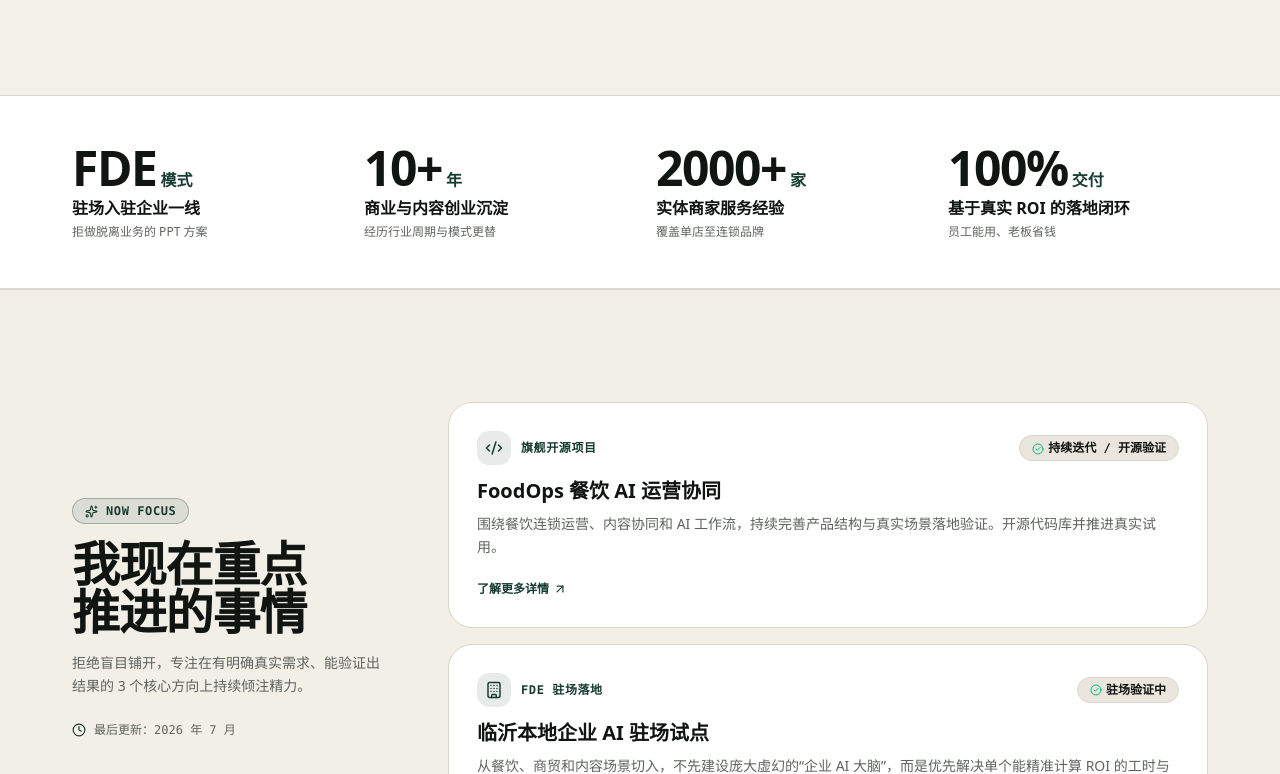
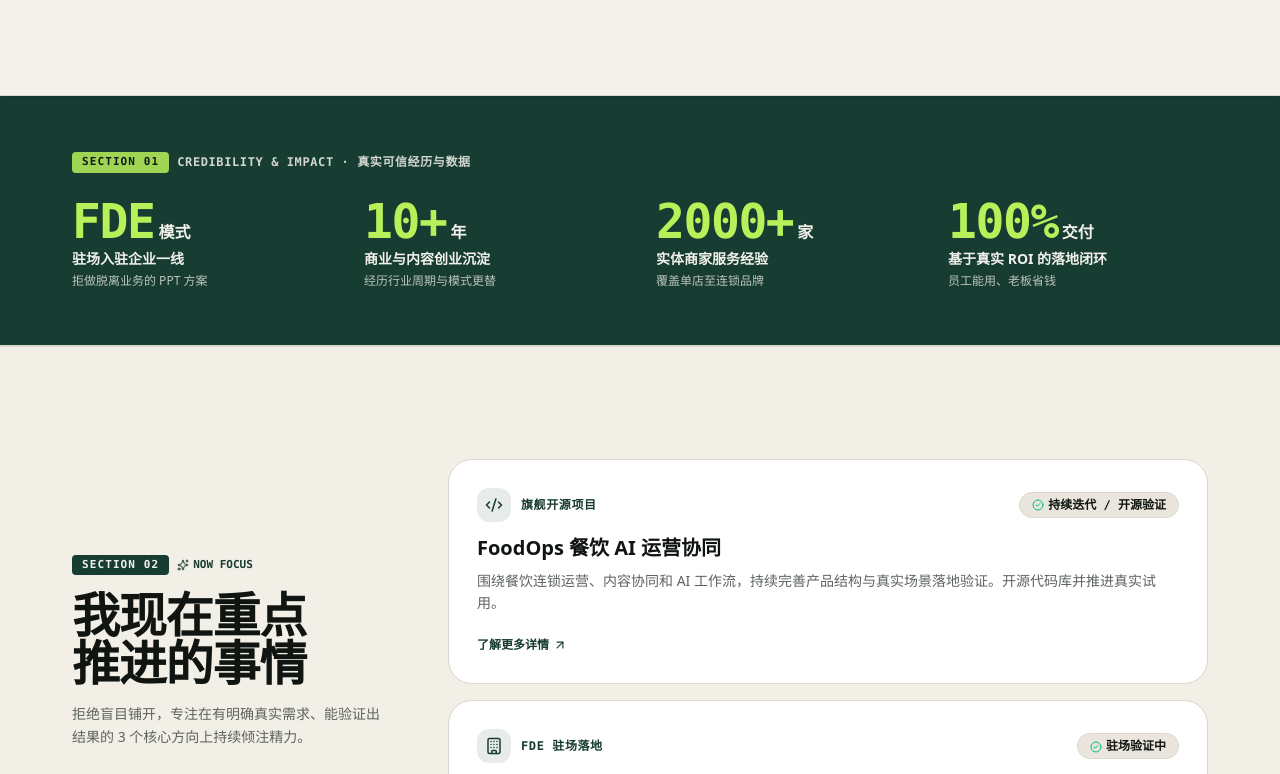
Before and after one commit to wangsalin/salin-site, a Next.js app: page / in a window 1280 px wide. Shown: the part 706-1480 px from the top of the page. Built offline with nearby package versions, Linux system fonts and the light colour scheme.

Commit message:
Enhance visual section demarcation: add SECTION 01 to 12 badges and alternating background contrast for maximum scannability

```diff
--- a/src/components/home/contact-cta.tsx
+++ b/src/components/home/contact-cta.tsx
@@ -5,10 +5,19 @@
 export function ContactCta() {
   return (
     <section
-      className="py-24 md:py-32"
+      className="py-16 sm:py-24 md:py-28"
       style={{ background: "var(--brand)" }}
     >
-      <div className="max-w-[1200px] mx-auto px-6 md:px-8">
+      <div className="max-w-[1200px] mx-auto px-4 sm:px-6 md:px-8">
+        <div className="flex items-center gap-2 mb-6 opacity-85">
+          <span className="text-[11px] font-mono font-extrabold uppercase tracking-widest px-2.5 py-0.5 rounded bg-[var(--accent)] text-[var(--accent-foreground)]">
+            SECTION 12
+          </span>
+          <span className="text-xs font-mono font-bold uppercase tracking-wider text-[var(--brand-foreground)]">
+            NEXT STEPS · 预约沟通与联系 CTA
+          </span>
+        </div>
+
         <div className="grid md:grid-cols-[1fr_280px] gap-12 items-center">
           {/* 左侧主内容 */}
           <div>
--- a/src/components/home/cooperation-section.tsx
+++ b/src/components/home/cooperation-section.tsx
@@ -11,11 +11,12 @@
         {/* 标题 */}
         <div className="max-w-3xl mb-10 sm:mb-14">
           <div className="flex items-center gap-2 mb-3">
-            <span className="p-1 rounded-md bg-[var(--brand)] text-[var(--brand-foreground)]">
+            <span className="text-[11px] font-mono font-extrabold uppercase tracking-widest px-2.5 py-0.5 rounded bg-[var(--brand)] text-[var(--brand-foreground)]">
+              SECTION 08
+            </span>
+            <span className="text-xs font-mono font-bold uppercase tracking-wider text-[var(--brand)] flex items-center gap-1">
               <Handshake size={14} />
-            </span>
-            <span className="text-xs font-mono font-bold uppercase tracking-wider text-[var(--brand)]">
-              HOW WE CAN WORK TOGETHER
+              HOW WE CAN WORK TOGETHER · 合作方式与双向选择
             </span>
           </div>
           <h2 className="text-2xl sm:text-4xl font-extrabold tracking-tight mb-4" style={{ color: "var(--text-primary)" }}>
--- a/src/components/home/credibility-strip.tsx
+++ b/src/components/home/credibility-strip.tsx
@@ -3,31 +3,36 @@
 export function CredibilityStrip() {
   return (
     <section
-      className="border-y border-[var(--border)] py-12"
-      style={{ background: "var(--surface)" }}
+      className="border-y border-[var(--border)] py-12 md:py-14 bg-[var(--brand)] text-[var(--brand-foreground)] shadow-inner"
     >
-      <div className="max-w-[1200px] mx-auto px-6 md:px-8">
-        <div className="grid grid-cols-2 md:grid-cols-4 gap-8">
+      <div className="max-w-[1200px] mx-auto px-4 sm:px-6 md:px-8">
+        <div className="flex items-center gap-2 mb-6 opacity-85">
+          <span className="text-[11px] font-mono font-extrabold uppercase tracking-widest px-2.5 py-0.5 rounded bg-[var(--accent)] text-[var(--accent-foreground)]">
+            SECTION 01
+          </span>
+          <span className="text-xs font-mono font-bold uppercase tracking-wider">
+            CREDIBILITY & IMPACT · 真实可信经历与数据
+          </span>
+        </div>
+
+        <div className="grid grid-cols-2 md:grid-cols-4 gap-6 sm:gap-8">
           {credibilityStats.map((stat) => (
-            <div key={stat.label} className="relative group">
-              <div className="flex items-baseline gap-1 mb-1">
+            <div key={stat.label} className="relative space-y-1">
+              <div className="flex items-baseline gap-1">
                 <span
-                  className="text-4xl md:text-5xl font-extrabold tracking-tight"
-                  style={{ color: "var(--text-primary)", letterSpacing: "-0.03em" }}
+                  className="text-4xl sm:text-5xl font-black tracking-tight font-mono text-[var(--accent)]"
+                  style={{ letterSpacing: "-0.03em" }}
                 >
                   {stat.number}
                 </span>
-                <span
-                  className="text-base font-bold"
-                  style={{ color: "var(--brand)" }}
-                >
+                <span className="text-base font-extrabold text-[var(--brand-foreground)]">
                   {stat.unit}
                 </span>
               </div>
-              <p className="text-base font-bold mb-1" style={{ color: "var(--text-primary)" }}>
+              <p className="text-sm font-bold text-[var(--brand-foreground)]">
                 {stat.label}
               </p>
-              <p className="text-xs" style={{ color: "var(--text-secondary)" }}>
+              <p className="text-xs opacity-75">
                 {stat.sublabel}
               </p>
             </div>
--- a/src/components/home/featured-projects.tsx
+++ b/src/components/home/featured-projects.tsx
@@ -18,8 +18,17 @@
   const projects = getFeaturedProjects();
 
   return (
-    <section className="py-24 md:py-32 bg-grid-pattern">
+    <section className="py-16 sm:py-24 md:py-28 border-t border-[var(--border)] bg-[var(--surface)]">
       <div className="max-w-[1200px] mx-auto px-4 sm:px-6 md:px-8">
+        <div className="flex items-center gap-2 mb-4">
+          <span className="text-[11px] font-mono font-extrabold uppercase tracking-widest px-2.5 py-0.5 rounded bg-[var(--brand)] text-[var(--brand-foreground)]">
+            SECTION 06
+          </span>
+          <span className="text-xs font-mono font-bold uppercase tracking-wider text-[var(--brand)]">
+            PROJECT MATRIX · 代表项目与软件
+          </span>
+        </div>
+
         <div className="flex flex-col md:flex-row md:items-end justify-between gap-6 mb-12">
           <SectionHeading
             label="真实项目矩阵"
--- a/src/components/home/flagship-foodops.tsx
+++ b/src/components/home/flagship-foodops.tsx
@@ -11,9 +11,12 @@
       <div className="max-w-[1200px] mx-auto px-4 sm:px-6 md:px-8 relative z-10">
         {/* 旗舰徽章 */}
         <div className="flex items-center gap-2 mb-4">
+          <span className="text-[11px] font-mono font-extrabold uppercase tracking-widest px-2.5 py-0.5 rounded bg-[var(--brand)] text-[var(--brand-foreground)]">
+            SECTION 05
+          </span>
           <span className="px-3 py-1 rounded-full text-xs font-mono font-extrabold bg-[var(--brand)] text-[var(--brand-foreground)] shadow-md flex items-center gap-1.5 uppercase">
             <Sparkles size={13} />
-            FLAGSHIP CASE STUDY
+            FLAGSHIP CASE STUDY · 旗舰案例
           </span>
           <span className="text-xs font-mono font-bold px-2.5 py-1 rounded-full border border-emerald-500/30 bg-emerald-500/10 text-emerald-600">
             持续迭代 / 开源验证
--- a/src/components/home/journey-section.tsx
+++ b/src/components/home/journey-section.tsx
@@ -5,13 +5,22 @@
 
 export function JourneySection() {
   return (
-    <section className="py-24 md:py-32">
-      <div className="max-w-[1200px] mx-auto px-6 md:px-8">
+    <section className="py-16 sm:py-24 md:py-28 border-t border-[var(--border)] bg-[var(--surface)]">
+      <div className="max-w-[1200px] mx-auto px-4 sm:px-6 md:px-8">
+        <div className="flex items-center gap-2 mb-4">
+          <span className="text-[11px] font-mono font-extrabold uppercase tracking-widest px-2.5 py-0.5 rounded bg-[var(--brand)] text-[var(--brand-foreground)]">
+            SECTION 03
+          </span>
+          <span className="text-xs font-mono font-bold uppercase tracking-wider text-[var(--brand)]">
+            CAREER & JOURNEY · 狗哥的真实经历
+          </span>
+        </div>
+
         <SectionHeading
           label="经历履历"
           title="我不是从 AI 开始的。"
           description="先在内容传播中理解消费者，再下场实体经营经历血与火，最后才用技术把所有断点串起来。"
-          className="mb-16"
+          className="mb-12 sm:mb-16"
         />
 
         <div className="relative">
--- a/src/components/home/latest-notes.tsx
+++ b/src/components/home/latest-notes.tsx
@@ -8,8 +8,17 @@
   const notes = getFeaturedNotes().slice(0, 3);
 
   return (
-    <section className="py-24 md:py-32">
-      <div className="max-w-[1200px] mx-auto px-6 md:px-8">
+    <section className="py-16 sm:py-24 md:py-28 border-t border-[var(--border)] bg-[var(--surface)]">
+      <div className="max-w-[1200px] mx-auto px-4 sm:px-6 md:px-8">
+        <div className="flex items-center gap-2 mb-4">
+          <span className="text-[11px] font-mono font-extrabold uppercase tracking-widest px-2.5 py-0.5 rounded bg-[var(--brand)] text-[var(--brand-foreground)]">
+            SECTION 09
+          </span>
+          <span className="text-xs font-mono font-bold uppercase tracking-wider text-[var(--brand)]">
+            PRACTICE NOTES · 实践记录与深度复盘
+          </span>
+        </div>
+
         <div className="flex flex-col md:flex-row md:items-end justify-between gap-6 mb-12">
           <SectionHeading
             label="实践记录"
--- a/src/components/home/now-section.tsx
+++ b/src/components/home/now-section.tsx
@@ -41,9 +41,14 @@
         <div className="grid lg:grid-cols-[320px_1fr] gap-8 lg:gap-14 items-start">
           {/* 左侧：NOW 大号标题 */}
           <div className="space-y-4 lg:sticky lg:top-24">
-            <div className="inline-flex items-center gap-2 px-3 py-1 rounded-full border border-[var(--brand)]/30 bg-[var(--brand)]/10 text-[var(--brand)] text-xs font-bold font-mono uppercase tracking-wider">
-              <Sparkles size={13} />
-              NOW FOCUS
+            <div className="flex items-center gap-2">
+              <span className="text-[11px] font-mono font-extrabold uppercase tracking-widest px-2.5 py-0.5 rounded bg-[var(--brand)] text-[var(--brand-foreground)]">
+                SECTION 02
+              </span>
+              <div className="inline-flex items-center gap-1 text-[11px] font-mono font-extrabold uppercase text-[var(--brand)]">
+                <Sparkles size={12} />
+                NOW FOCUS
+              </div>
             </div>
             <h2 className="text-3xl sm:text-4xl lg:text-5xl font-black tracking-tight" style={{ color: "var(--text-primary)" }}>
               我现在重点
```
Also changed, not shown: src/components/home/evidence-section.tsx (+6 -5 lines), src/components/home/faq-section.tsx (+6 -5 lines), src/components/home/testimonials-section.tsx (+6 -5 lines), src/components/home/working-method.tsx (+12 -4 lines).
